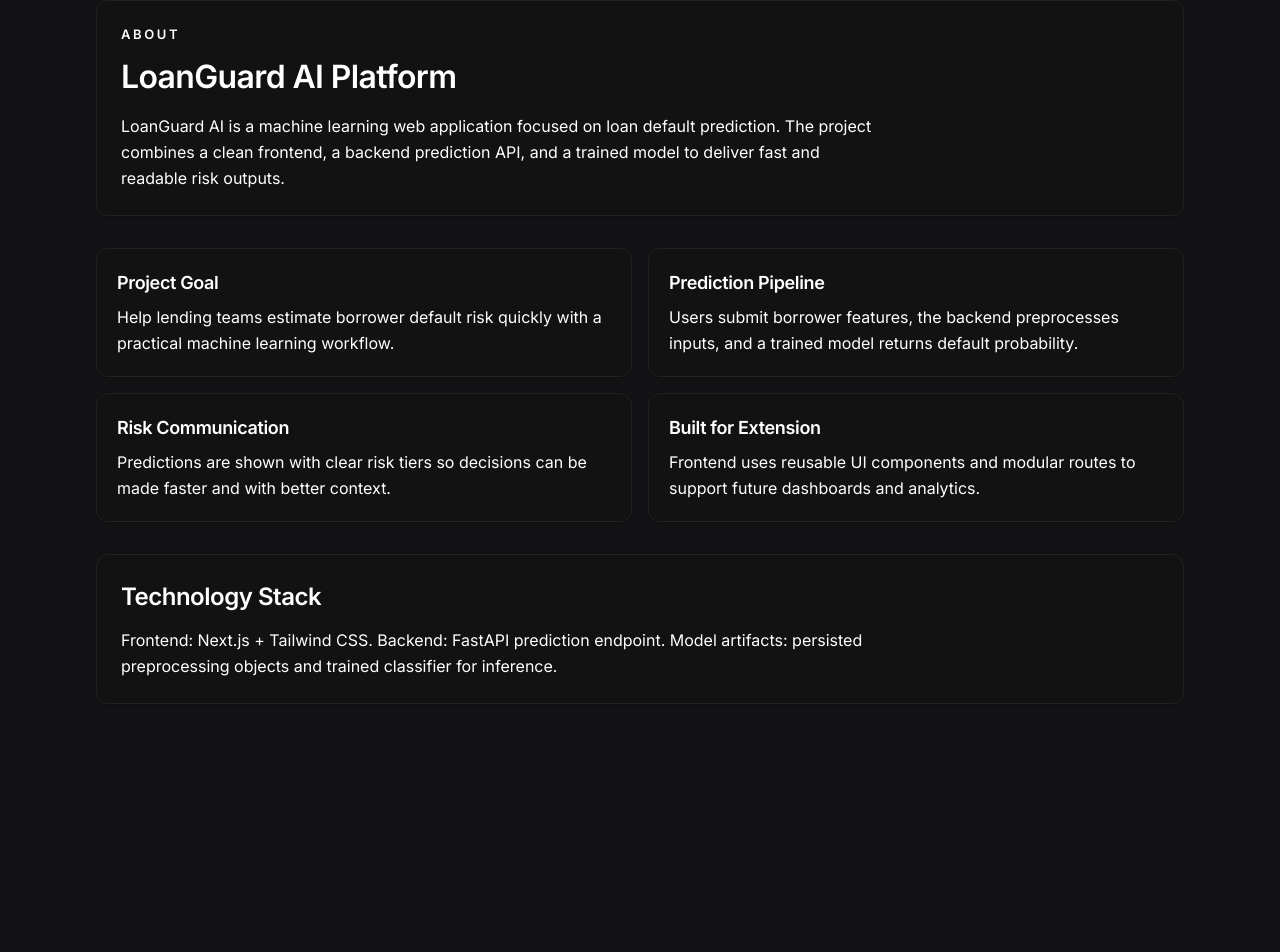
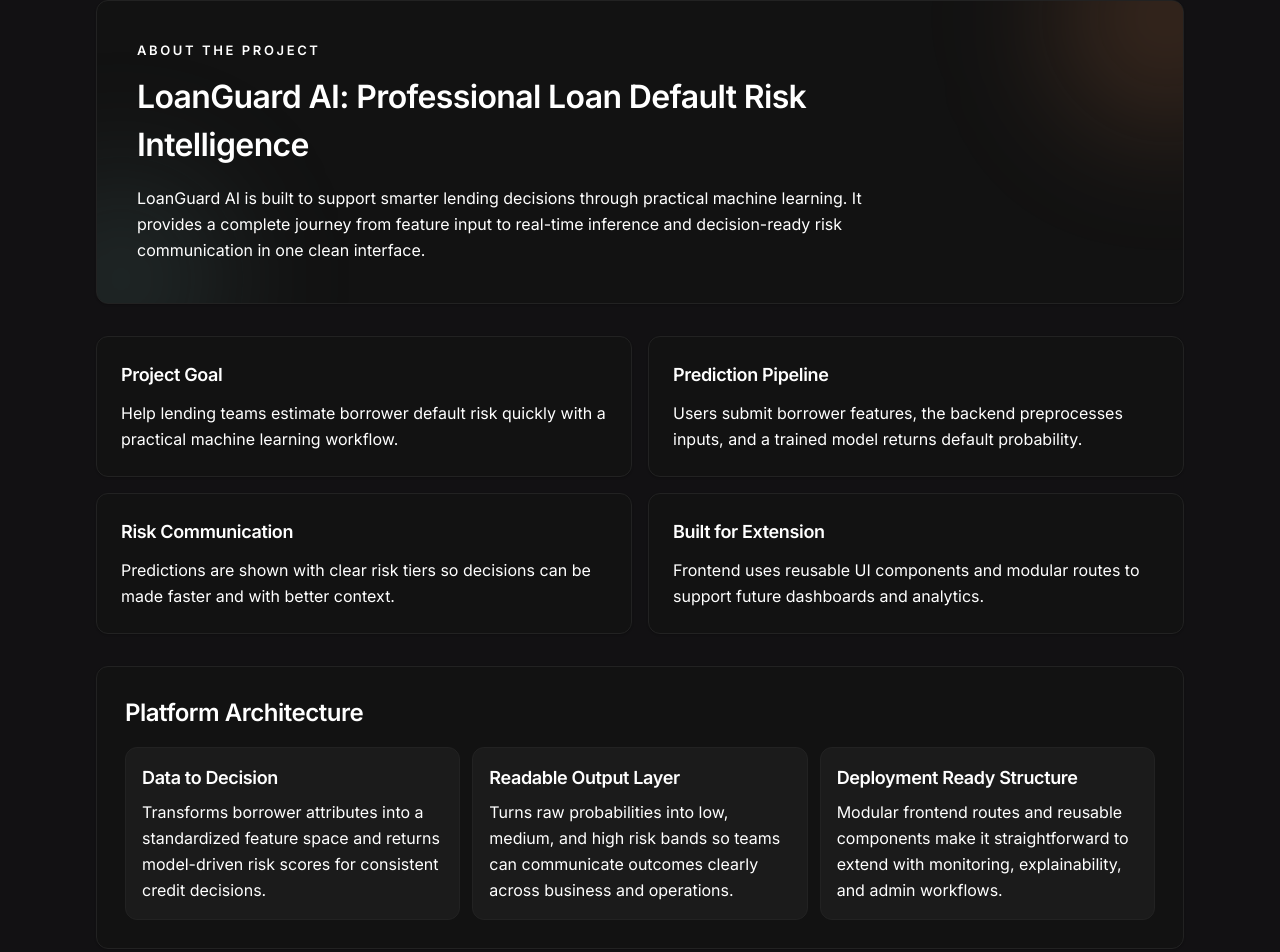
Before and after one commit to HarshBhimani18/ML_Project, a Next.js app in the folder frontend/loan-frontend/: page /about in a window 1280 px wide. Shown: the part 105-1057 px from the top of the page. Before the commit the page ends 873 px from the top, so only its background shows below. Built offline with nearby package versions, Linux system fonts and the light colour scheme.

Commit message:
update files

```diff
--- a/frontend/loan-frontend/app/about/page.tsx
+++ b/frontend/loan-frontend/app/about/page.tsx
@@ -19,34 +19,66 @@
   },
 ];
 
+const pillars = [
+  {
+    title: "Data to Decision",
+    body: "Transforms borrower attributes into a standardized feature space and returns model-driven risk scores for consistent credit decisions.",
+  },
+  {
+    title: "Readable Output Layer",
+    body: "Turns raw probabilities into low, medium, and high risk bands so teams can communicate outcomes clearly across business and operations.",
+  },
+  {
+    title: "Deployment Ready Structure",
+    body: "Modular frontend routes and reusable components make it straightforward to extend with monitoring, explainability, and admin workflows.",
+  },
+];
+
 export default function AboutPage() {
   return (
     <div className="space-y-8">
-      <Card className="p-6">
-        <p className="small-label font-semibold uppercase tracking-[0.2em] text-[var(--muted-foreground)]">About</p>
-        <h1 className="page-title mt-2 font-semibold text-[var(--foreground)]">LoanGuard AI Platform</h1>
-        <p className="body-text mt-3 max-w-3xl leading-relaxed text-[var(--muted-foreground)]">
-          LoanGuard AI is a machine learning web application focused on loan default prediction.
-          The project combines a clean frontend, a backend prediction API, and a trained model to
-          deliver fast and readable risk outputs.
-        </p>
+      <Card className="relative overflow-hidden p-7 sm:p-10">
+        <div className="pointer-events-none absolute -right-24 -top-24 h-56 w-56 rounded-full bg-[color-mix(in_oklab,var(--primary)_18%,transparent)] blur-3xl" />
+        <div className="pointer-events-none absolute -bottom-20 -left-20 h-52 w-52 rounded-full bg-[color-mix(in_oklab,var(--secondary)_20%,transparent)] blur-3xl" />
+        <div className="relative">
+          <p className="small-label font-semibold uppercase tracking-[0.2em] text-[var(--muted-foreground)]">
+            About The Project
+          </p>
+          <h1 className="page-title mt-3 max-w-3xl font-semibold text-[var(--foreground)]">
+            LoanGuard AI: Professional Loan Default Risk Intelligence
+          </h1>
+          <p className="body-text mt-4 max-w-3xl leading-relaxed text-[var(--muted-foreground)]">
+            LoanGuard AI is built to support smarter lending decisions through practical machine
+            learning. It provides a complete journey from feature input to real-time inference and
+            decision-ready risk communication in one clean interface.
+          </p>
+        </div>
       </Card>
 
       <section className="grid gap-4 md:grid-cols-2">
         {highlights.map((item) => (
-          <Card key={item.title} className="p-5 transition-shadow hover:shadow-md">
+          <Card key={item.title} className="p-6 transition-shadow hover:shadow-md">
             <h2 className="card-title font-semibold text-[var(--foreground)]">{item.title}</h2>
-            <p className="body-text mt-2 leading-relaxed text-[var(--muted-foreground)]">{item.body}</p>
+            <p className="body-text mt-3 leading-relaxed text-[var(--muted-foreground)]">{item.body}</p>
           </Card>
         ))}
       </section>
 
-      <Card className="p-6">
-        <h2 className="section-heading font-semibold text-[var(--foreground)]">Technology Stack</h2>
-        <p className="body-text mt-3 max-w-3xl leading-relaxed text-[var(--muted-foreground)]">
-          Frontend: Next.js + Tailwind CSS. Backend: FastAPI prediction endpoint. Model artifacts:
-          persisted preprocessing objects and trained classifier for inference.
-        </p>
+      <Card className="p-6 sm:p-7">
+        <h2 className="section-heading font-semibold text-[var(--foreground)]">Platform Architecture</h2>
+        <div className="mt-4 grid gap-3 md:grid-cols-3">
+          {pillars.map((pillar) => (
+            <div
+              key={pillar.title}
+              className="rounded-xl border border-[var(--border)] bg-[var(--muted)]/60 p-4"
+            >
+              <h3 className="card-title font-semibold text-[var(--foreground)]">{pillar.title}</h3>
+              <p className="body-text mt-2 leading-relaxed text-[var(--muted-foreground)]">
+                {pillar.body}
+              </p>
+            </div>
+          ))}
+        </div>
       </Card>
     </div>
   );
--- a/frontend/loan-frontend/app/layout.tsx
+++ b/frontend/loan-frontend/app/layout.tsx
@@ -20,7 +20,7 @@
   children: React.ReactNode;
 }>) {
   return (
-    <html lang="en">
+    <html lang="en" data-theme="dark" style={{ colorScheme: "dark" }}>
       <body
         className={`${inter.variable} antialiased selection:bg-[#e78a53] selection:text-[#121113]`}
       >
--- a/frontend/loan-frontend/app/page.tsx
+++ b/frontend/loan-frontend/app/page.tsx
@@ -30,7 +30,7 @@
           <div className="mt-8">
             <Link
               href="/predict"
-              className="text-button inline-flex items-center justify-center rounded-lg bg-[var(--primary)] px-6 py-2.5 font-semibold text-[var(--primary-foreground)] transition-colors hover:bg-[var(--primary-hover)]"
+              className="text-button inline-flex items-center justify-center rounded-lg bg-[var(--primary)] px-6 py-2.5 font-semibold text-white transition-colors hover:bg-[var(--primary-hover)]"
             >
               Start Prediction
             </Link>
```
Also changed, not shown: 1 other file (tests, documents, lock files or other folders).
